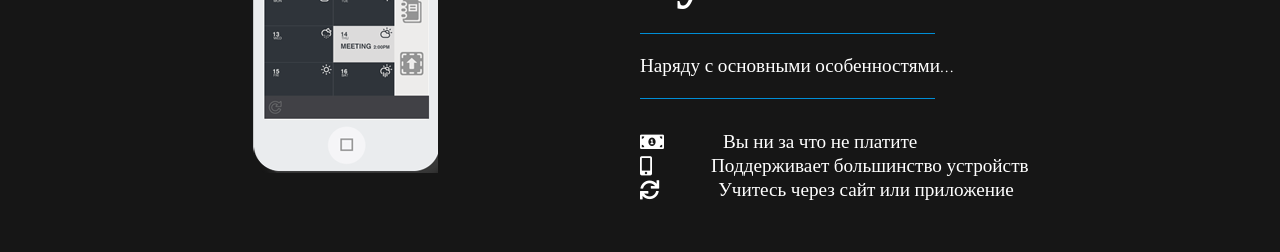
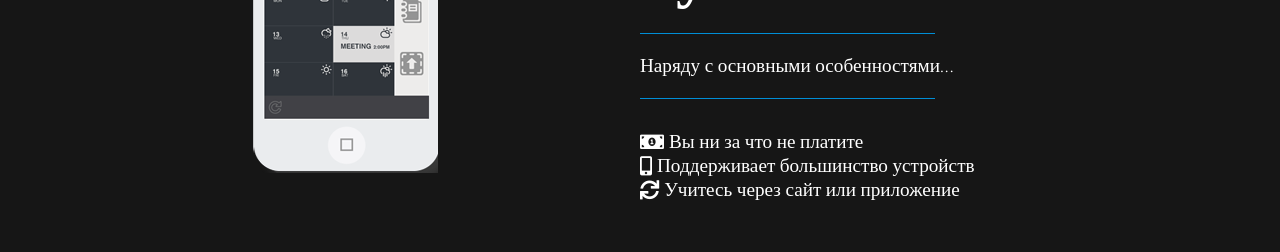
Before and after one commit to memorush/memorush, a React (Create React App) app: page / in a window 1280 px wide. Shown: the part 2180-2432 px from the top of the page. Built offline with nearby package versions, Linux system fonts and the light colour scheme; no server answers.

Commit message:
The styles fixed in the gallery component

```diff
--- a/src/pages/main/main-components/gallery/gallery.module.css
+++ b/src/pages/main/main-components/gallery/gallery.module.css
@@ -42,8 +42,8 @@
 .point {
 	display: grid;
 	grid-template-columns: min-content max-content;
-	gap: 10%;
 	align-items: center;
 	justify-items: center;
+	gap: 5px;
 	font-size: 1.2rem;
 }
```
